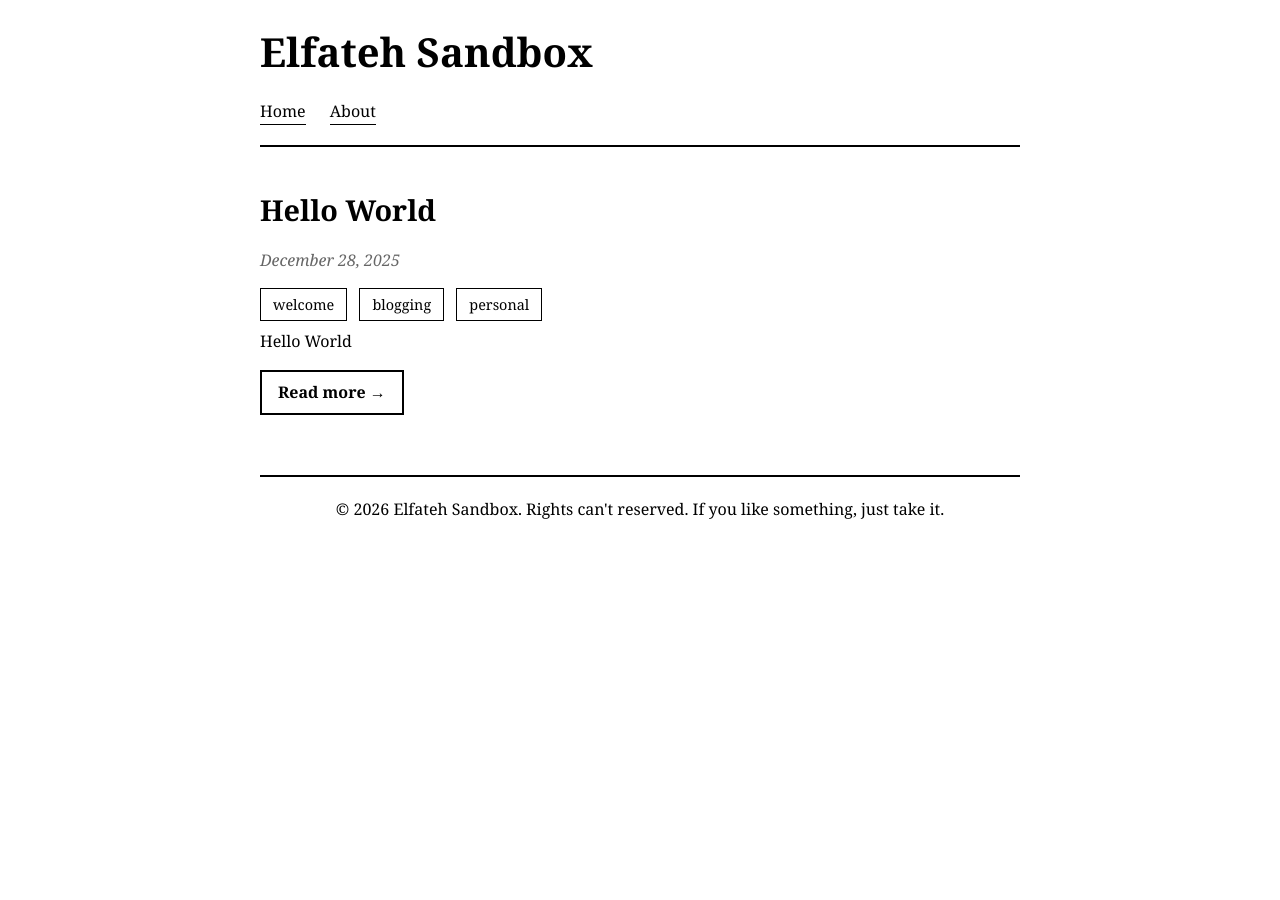
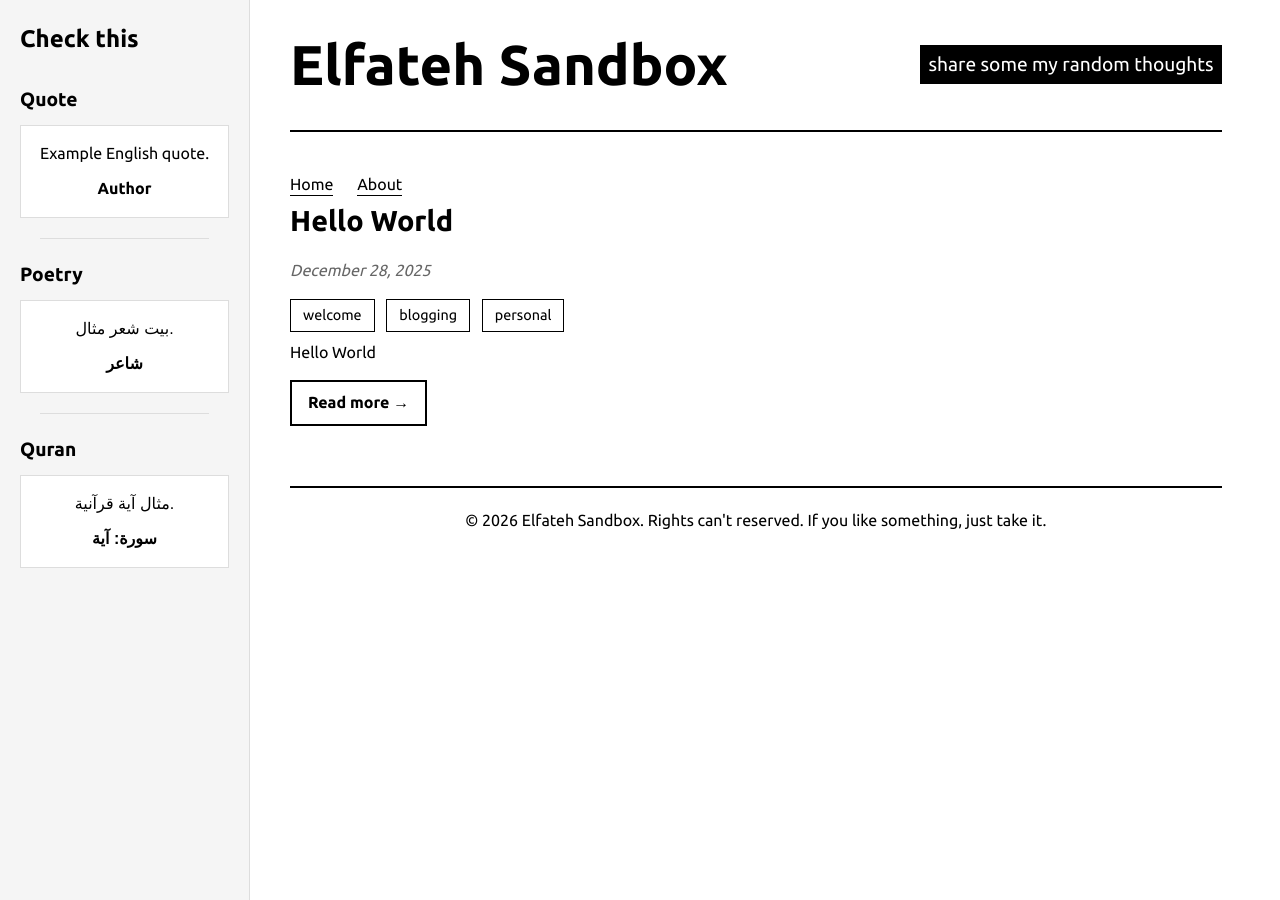
Before and after one commit to elfateh4/elfateh4.github.io, a Jekyll site: the page built from _pages/home.html, in a window 1280 px wide. Built offline with Jekyll 4.4.1, drawn with Linux system fonts in a browser that asks for light colours; some web fonts are replaced.

Commit message:
refactor(layout): add sidebar with inspirational content
- Extract header and footer into reusable includes
- Add fixed sidebar displaying random quotes, poetry, and Quran verses
- Update CSS layout to accommodate sidebar and change primary font to Ubuntu
- Add data files for quotes, poetry, and Quran content

```diff
--- /dev/null
+++ b/_data/poetry.yml
@@ -0,0 +1,7 @@
+- text: "Example poetry line."
+  author: "Poet"
+  lang: "en"
+
+- text: "بيت شعر مثال."
+  author: "شاعر"
+  lang: "ar"
--- /dev/null
+++ b/_data/quran.yml
@@ -0,0 +1,3 @@
+- text: مثال آية قرآنية.
+  author: "سورة: آية"
+  lang: "ar"
--- /dev/null
+++ b/_includes/footer.html
@@ -0,0 +1,3 @@
+<footer>
+  <p>&copy; {{ site.time | date: '%Y' }} {{ site.title }}. Rights can't reserved. If you like something, just take it.</p>
+</footer>
--- /dev/null
+++ b/_includes/header.html
@@ -0,0 +1,19 @@
+<header>
+  <div class="header-content">
+    <h1><a href="{{ '/' | relative_url }}">{{ site.title }}</a></h1>
+    <span class="subtitle">share some my random thoughts</span>
+  </div>
+  <nav>
+    {% assign nav_pages = site.pages %}
+    {% if site.collections.pages %}
+      {% assign nav_pages = nav_pages | concat: site.collections.pages.docs %}
+    {% endif %}
+    {% assign nav_pages = nav_pages | sort: "title" %}
+    {% assign nav_pages = nav_pages | sort: "order" %}
+    {% for p in nav_pages %}
+      {% if p.title and p.url %}
+        <a href="{{ p.url | relative_url }}" {% if p.url == page.url %}aria-current="page"{% endif %}>{{ p.title }}</a>
+      {% endif %}
+    {% endfor %}
+  </nav>
+</header>
--- /dev/null
+++ b/_includes/sidebar.html
@@ -0,0 +1,74 @@
+<!-- The sidebar -->
+<div class="sidebar {% if page.lang == 'ar' %}ar{% endif %}">
+    <h2>Check this</h2>
+    <br>
+    <div class="card" id="quote-card-wrapper">
+    <h3>Quote</h3>
+    <blockquote class="sidebar-quote" id="quote-card">
+        <p id="quote-text"></p>
+        <cite id="quote-author"></cite>
+    </blockquote>
+    </div>
+
+    <hr id="hr1">
+
+    <div class="card" id="poetry-card-wrapper">
+    <h3>Poetry</h3>
+    <blockquote class="sidebar-quote" id="poetry-card">
+        <p id="poetry-text"></p>
+        <cite id="poetry-author"></cite>
+    </blockquote>
+    </div>
+
+    <hr id="hr2">
+
+    <div class="card" id="quran-card-wrapper">
+    <h3>Quran</h3>
+    <blockquote class="sidebar-quote" id="quran-card">
+        <p id="quran-text"></p>
+        <cite id="quran-author"></cite>
+    </blockquote>
+    </div>
+</div>
+
+<script>
+    const quotes = {{ site.data.quotes | jsonify }};
+    const poetry = {{ site.data.poetry | jsonify }};
+    const quranData = {{ site.data.quran | jsonify }};
+
+    function getRandom(arr) {
+        return arr[Math.floor(Math.random() * arr.length)];
+    }
+
+    function setQuote(wrapperId, cardId, textId, authorId, hrId, data) {
+        if (data.length === 0) {
+            document.getElementById(wrapperId).style.display = 'none';
+            if (hrId) document.getElementById(hrId).style.display = 'none';
+            return;
+        }
+        const item = getRandom(data);
+        if (!item || !item.text) {
+            document.getElementById(wrapperId).style.display = 'none';
+            if (hrId) document.getElementById(hrId).style.display = 'none';
+            return;
+        }
+        document.getElementById(textId).textContent = item.text;
+        document.getElementById(authorId).textContent = item.author;
+        const card = document.getElementById(cardId);
+        if (item.lang === 'ar') {
+            card.classList.add('ar');
+        }
+    }
+
+    setQuote('quote-card-wrapper', 'quote-card', 'quote-text', 'quote-author', null, quotes);
+    setQuote('poetry-card-wrapper', 'poetry-card', 'poetry-text', 'poetry-author', null, poetry);
+    setQuote('quran-card-wrapper', 'quran-card', 'quran-text', 'quran-author', null, quranData);
+
+    // Hide dividers if adjacent cards are hidden
+    if (document.getElementById('quote-card-wrapper').style.display === 'none' || document.getElementById('poetry-card-wrapper').style.display === 'none') {
+        document.getElementById('hr1').style.display = 'none';
+    }
+    if (document.getElementById('poetry-card-wrapper').style.display === 'none' || document.getElementById('quran-card-wrapper').style.display === 'none') {
+        document.getElementById('hr2').style.display = 'none';
+    }
+</script>
--- a/_layouts/base.html
+++ b/_layouts/base.html
@@ -42,35 +42,22 @@
   <link rel="stylesheet" href="{{ '/style.css' | relative_url }}">
   <link rel="icon" type="image/svg+xml" href="{{ '/assets/favicon.svg' | relative_url }}">
   <link href="https://fonts.googleapis.com/css2?family=Zain:wght@200;300;400;700;800;900&display=swap" rel="stylesheet">
+  <link href="https://fonts.googleapis.com/css2?family=Ubuntu:wght@300;400;500;700&display=swap" rel="stylesheet">
   {% if jekyll.environment == "production" and site.umami.website_id %}
   <script defer src="{{ site.umami.script_url }}" data-website-id="{{ site.umami.website_id }}"></script>
   {% endif %}
 </head>
 <body>
-  <header>
-    <h1><a href="{{ '/' | relative_url }}">{{ site.title }}</a></h1>
-    <nav>
-      {% assign nav_pages = site.pages %}
-      {% if site.collections.pages %}
-        {% assign nav_pages = nav_pages | concat: site.collections.pages.docs %}
-      {% endif %}
-      {% assign nav_pages = nav_pages | sort: "title" %}
-      {% assign nav_pages = nav_pages | sort: "order" %}
-      {% for p in nav_pages %}
-        {% if p.title and p.url %}
-          <a href="{{ p.url | relative_url }}" {% if p.url == page.url %}aria-current="page"{% endif %}>{{ p.title }}</a>
-        {% endif %}
-      {% endfor %}
-    </nav>
-  </header>
+  {% include header.html %}
+
+  {% include sidebar.html %}
 
   <!-- Main content injected from child layouts -->
-  <div {% if page.lang == 'ar' %}dir="rtl" class="arabic"{% endif %}>
+  <div {% if page.lang == 'ar' %}dir="rtl" class="ar"{% endif %}>
   {{ content }}
   </div>
 
-  <footer>
-    <p>&copy; {{ site.time | date: '%Y' }} {{ site.title }}. Rights can't reserved. If you like something, just take it.</p>
-  </footer>
+
+  {% include footer.html %}
 </body>
 </html>
--- a/style.css
+++ b/style.css
@@ -8,12 +8,11 @@
     --color-accent: #f5f5f5;
     --color-border: #ddd;
 
-    --font-family-primary: 'Georgia', 'Times New Roman', 'Arial', serif;
-    --font-family-arabic: 'Zain', 'Arial', serif;
+    --font-family-primary: 'Ubuntu', sans-serif;
+    --font-family-ar: 'Zain', 'Arial', serif;
     --font-family-mono: 'Courier New', monospace;
 
     --line-height: 1.6;
-    --max-width: 800px;
     --spacing-small: 10px;
     --spacing-medium: 15px;
     --spacing-large: 20px;
@@ -41,16 +40,15 @@ body {
     line-height: var(--line-height);
     color: var(--color-primary);
     background-color: var(--color-background);
-    max-width: var(--max-width);
-    margin: 0 auto;
+    margin: 0 3% 0 270px;
     padding: var(--spacing-large);
 }
 
 /* ========================================
    Typography and Language Support
    ======================================== */
-.arabic {
-    font-family: var(--font-family-arabic);
+.ar {
+    font-family: var(--font-family-ar);
 }
 
 .rtl {
@@ -60,15 +58,25 @@ body {
 /* ========================================
    Header Styles
    ======================================== */
-header {
+header .header-content {
+    display: flex;
+    justify-content: space-between;
+    align-items: center;
     border-bottom: var(--border-width-medium) solid var(--color-primary);
     padding-bottom: var(--spacing-large);
     margin-bottom: var(--spacing-xxlarge);
 }
+header h1 {
+    font-size: 3.5em;
+}
 
-header h1 {
-    font-size: 2.5em;
-    margin-bottom: var(--spacing-medium);
+header .header-content .subtitle {
+    background-color: #000;
+    color: #fff;
+    padding: 4px 8px;
+    margin-left: var(--spacing-medium);
+    font-size: 1.2em;
+    font-weight: normal;
 }
 
 /* Site title styling  */
@@ -361,3 +369,78 @@ footer {
 a {
     color: var(--color-secondary);
 }
+
+/* ========================================
+   Sidebar Styles
+   ======================================== */
+.sidebar {
+    position: fixed;
+    left: 0;
+    top: 0;
+    width: 250px;
+    height: 100vh;
+    background-color: var(--color-accent);
+    padding: var(--spacing-large);
+    display: flex;
+    flex-direction: column;
+    border-right: var(--border-width-thin) solid var(--color-border);
+    overflow-y: auto;
+}
+
+.sidebar a {
+    color: var(--color-primary);
+    text-decoration: none;
+    margin-bottom: var(--spacing-medium);
+    padding: var(--spacing-small);
+    border-bottom: var(--border-width-thin) solid transparent;
+    transition: all var(--transition-duration);
+}
+
+.sidebar a:hover, .sidebar a.active {
+    background-color: var(--color-primary);
+    color: var(--color-background);
+    border-bottom-color: var(--color-background);
+}
+
+.sidebar-quote {
+    margin-top: var(--spacing-small);
+    padding: var(--spacing-medium);
+    background-color: var(--color-background);
+    border: var(--border-width-thin) solid var(--color-border);
+    text-align: center;
+}
+
+.sidebar h3 {
+    font-size: 1.2em;
+    color: var(--color-primary);
+}
+
+.sidebar hr {
+    border: none;
+    border-top: var(--border-width-thin) solid var(--color-border);
+    margin: var(--spacing-large);
+}
+
+.sidebar-quote cite {
+    display: block;
+    margin-top: var(--spacing-small);
+    font-weight: bold;
+    font-style: normal;
+}
+
+.sidebar.ar {
+    font-family: var(--font-family-ar);
+    direction: rtl;
+}
+
+/* ========================================
+   Responsive Design
+   ======================================== */
+@media (max-width: 768px) {
+    .sidebar {
+        display: none;
+    }
+    body {
+        margin-left: 3%;
+    }
+}
```
Also changed, not shown: _data/quotes.yml (added, +7 -0 lines).
